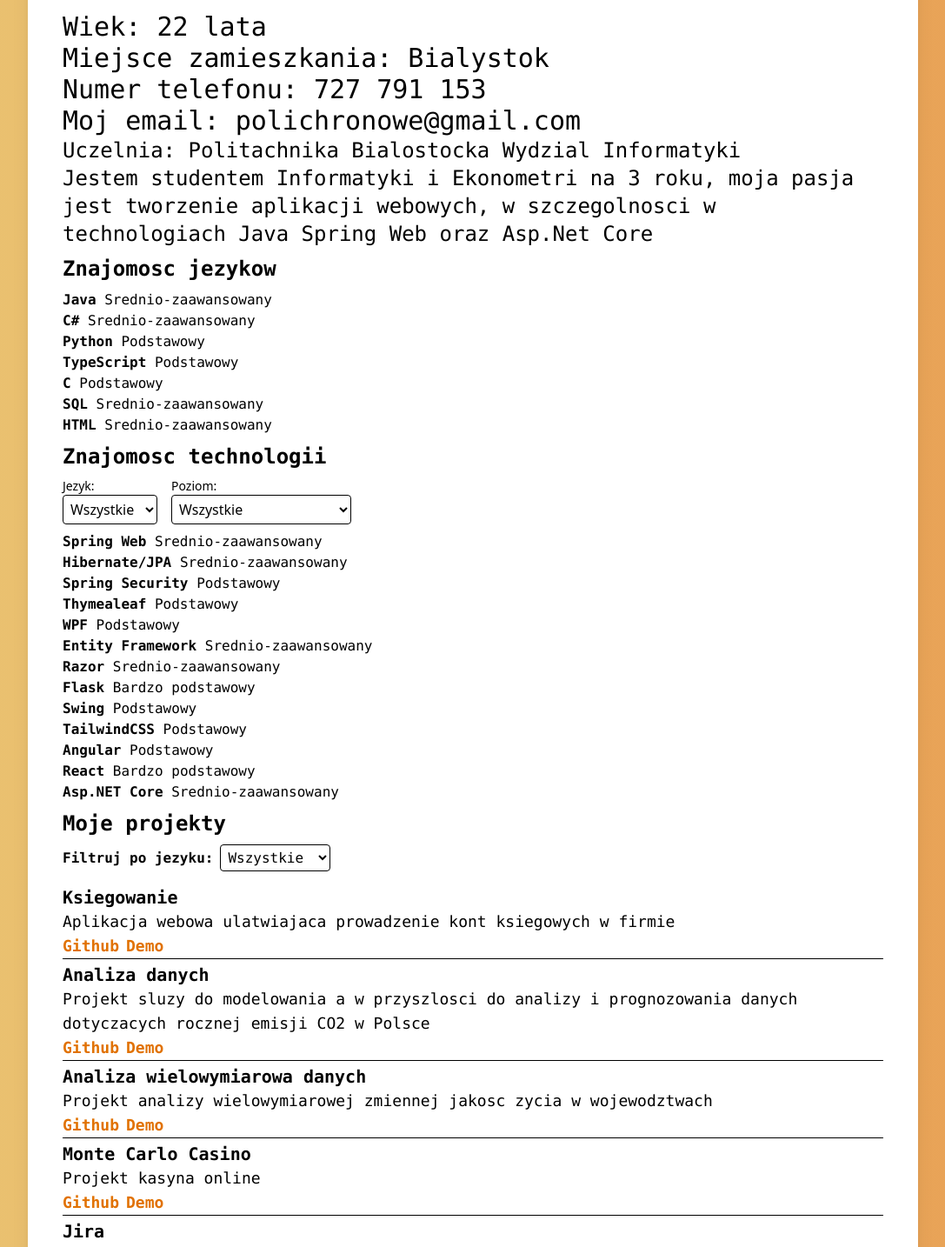
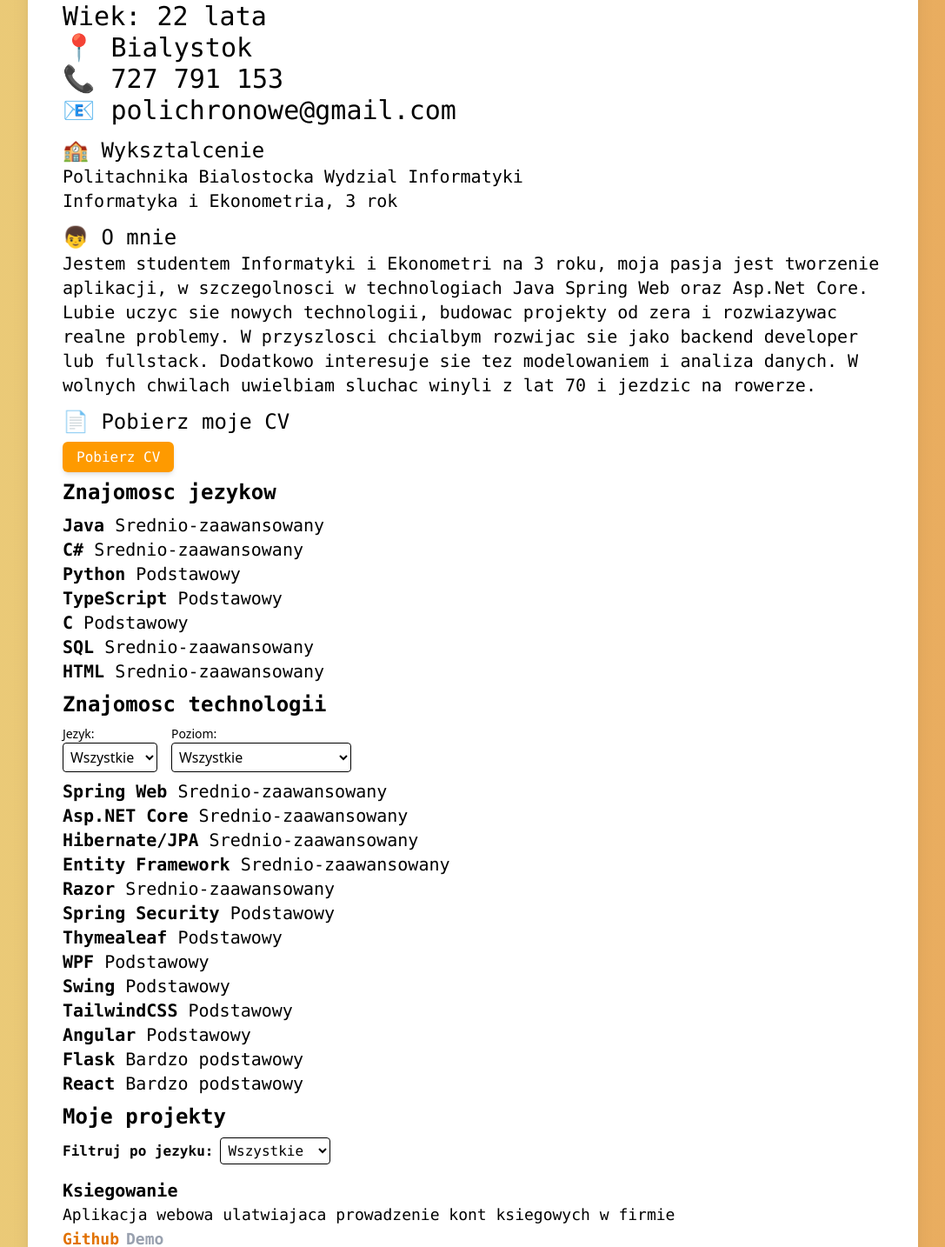
Before and after one commit to kubacki03/kubacki03.github.io, a React (Vite) app in the folder mojecv/: page / in a window 1280 px wide. Shown: the part 99-1533 px from the top of the page at 87% size, without its empty margins (96-1183 px from the left). Built offline with nearby package versions, Linux system fonts and the light colour scheme.

Commit message:
final chyba

```diff
--- a/mojecv/index.html
+++ b/mojecv/index.html
@@ -4,7 +4,7 @@
     <meta charset="UTF-8" />
     <link rel="icon" type="image/svg+xml" href="/vite.svg" />
     <meta name="viewport" content="width=device-width, initial-scale=1.0" />
-    <title>Vite + React + TS</title>
+    <title>JakubDabrowski</title>
     <script src="https://cdn.jsdelivr.net/npm/@tailwindcss/browser@4"></script>
     <script type="module" src="/src/main.tsx"></script>
 
@@ -34,7 +34,7 @@
 <body>
     <div class="min-h-screen flex items-center justify-center animated-bg">
 
-        <div class="w-full max-w-5xl p-8 bg-white rounded-2xl shadow-xl">
+        <div class="w-full max-w-5xl p-8 bg-white rounded-2xl shadow-xl my-3">
             <div id="root"></div>
         </div>
     </div>
--- a/mojecv/src/MeComponent.tsx
+++ b/mojecv/src/MeComponent.tsx
@@ -1,6 +1,6 @@
 function MeComponent() {
     return (
-        nameElement
+        MeElement
     );
 }
 
@@ -13,19 +13,40 @@ const Me = {
     city: "Bialystok",
     age: 22,
     school: "Politachnika Bialostocka Wydzial Informatyki",
-    description: "Jestem studentem Informatyki i Ekonometri na 3 roku, moja pasja jest tworzenie aplikacji webowych, w szczegolnosci w technologiach Java Spring Web oraz Asp.Net Core"
+    course: "Informatyka i Ekonometria",
+    year: 3,
+    description: "Jestem studentem Informatyki i Ekonometri na 3 roku, moja pasja jest tworzenie aplikacji, w szczegolnosci w technologiach Java Spring Web oraz Asp.Net Core. Lubie uczyc sie nowych technologii, budowac projekty od zera i rozwiazywac realne problemy. W przyszlosci chcialbym rozwijac sie jako backend developer lub fullstack. Dodatkowo interesuje sie tez modelowaniem i analiza danych. W wolnych chwilach uwielbiam sluchac winyli z lat 70 i jezdzic na rowerze."
 }
 
 
-const nameElement =
+const MeElement =
     <>
         <h1 className="font-bold text-4xl font-mono m-2 ">{Me.name} {Me.surname}</h1>
         <h2 className="font-mono text-3xl mx-2">Wiek: {Me.age} lata</h2>
-        <h2 className="font-mono text-3xl mx-2">Miejsce zamieszkania: {Me.city}</h2>
-        <h2 className="font-mono text-3xl mx-2">Numer telefonu: {Me.phone} </h2>
-        <h2 className="font-mono text-3xl mx-2"> Moj email: {Me.email}</h2>
-        <h2 className="font-mono text-2xl mx-2">Uczelnia: {Me.school}</h2>
-        <h3 className="font-mono text-2xl mx-2">{Me.description}</h3>
+        <h2 className="font-mono text-3xl mx-2">&#128205; {Me.city}</h2>
+        <h2 className="font-mono text-3xl mx-2">&#128222; {Me.phone} </h2>
+        <h2 className="font-mono text-3xl mx-2"> &#128231; {Me.email}</h2>
+
+        <div className="my-3">
+            <h2 className="font-mono text-2xl mx-2 ">&#127979; Wyksztalcenie</h2>
+            <p className="font-mono text-xl mx-2">{Me.school}</p>
+            <p className="font-mono text-xl mx-2">{Me.course}, {Me.year} rok</p>
+        </div>
+
+        <h3 className="font-mono text-2xl mx-2">&#128102; O mnie</h3>
+        <h3 className="font-mono text-xl mx-2">{Me.description}</h3>
+
+        <h3 className="font-mono text-2xl mx-2 mt-3" > &#128196; Pobierz moje CV</h3>
+        <div className="mx-2 my-3">
+            <a
+                href="/Jakub_Dabrowski_CV.pdf"
+                download
+                className="bg-amber-500 hover:bg-amber-600 text-white font-mono px-4 py-2 rounded-md shadow-md transition duration-300"
+            >
+                 Pobierz CV
+            </a>
+        </div>
     </>
 
+
 export default MeComponent;
--- a/mojecv/src/Projects.tsx
+++ b/mojecv/src/Projects.tsx
@@ -32,17 +32,36 @@ function Projects() {
                         <h1 className="font-mono text-xl font-bold">{pro.name}</h1>
                         <h2 className="font-mono text-lg">{pro.description}</h2>
                         <p>
-                            <button className="font-mono relative text-amber-600 transition-all duration-300 hover:text-blue-500 hover:animate-pulse text-lg font-semibold" onClick={() => window.open(pro.github, "_blank")}>
+                            <button
+                                className="font-mono relative text-amber-600 transition-all duration-300 hover:text-blue-500 hover:animate-pulse text-lg font-semibold"
+                                onClick={() => window.open(pro.github, "_blank")}
+                            >
                                 Github
                             </button>
 
-                            <button className="font-mono relative text-amber-600 transition-all duration-300 hover:text-green-800 hover:animate-pulse mx-2 text-lg font-semibold" onClick={() => window.open(pro.demo, "_blank")}>
-                                Demo
-                            </button>
+                            <div className="inline-block relative group mx-2">
+                                <button
+                                    className={`font-mono relative text-lg font-semibold transition-all duration-300 ${pro.demo
+                                            ? "text-amber-600 hover:text-green-800 hover:animate-pulse"
+                                            : "text-gray-400 cursor-not-allowed"
+                                        }`}
+                                    onClick={pro.demo ? () => window.open(pro.demo, "_blank") : undefined}
+                                    disabled={!pro.demo}
+                                >
+                                    Demo
+                                </button>
+                                {!pro.demo && (
+                                    <span className="absolute bottom-full left-1/2 -translate-x-1/2 mb-1 whitespace-nowrap bg-black text-white text-xs px-2 py-1 rounded opacity-0 group-hover:opacity-100 transition-opacity duration-200">
+                                        Demo niedostepne
+                                    </span>
+                                )}
+                            </div>
+
                             <hr />
                         </p>
                     </li>
                 ))}
+
             </ul>
         </div>
     );
@@ -60,11 +79,11 @@ type Project = {
 
 
 const projects: Project[] = [
-    { lang: "Python", name: "Ksiegowanie", description: "Aplikacja webowa ulatwiajaca prowadzenie kont ksiegowych w firmie", github: "https://github.com/kubacki03/AccountingWebApp.git", demo: "saa" },
-    { lang: "Python", name: "Analiza danych", description: "Projekt sluzy do modelowania a w przyszlosci do analizy i prognozowania danych dotyczacych rocznej emisji CO2 w Polsce", github: "https://github.com/kubacki03/PythonProject.git", demo: "saa" },
-    { lang: "Python", name: "Analiza wielowymiarowa danych", description: "Projekt analizy wielowymiarowej zmiennej jakosc zycia w wojewodztwach", github: "https://github.com/kubacki03/statWebApp.git", demo: "saa" },
-    { lang: "C#", name: "Monte Carlo Casino", description: "Projekt kasyna online", github: "https://github.com/kubacki03/MonteCarlo-Casino.git", demo: "https://drive.google.com/file/d/10lQV5FzIoWe3IUnJnW6jPc_q2rL5V7pw/view?usp=drive_link" },
-    { lang: "C#", name: "Jira", description: "Jira-like projekt do zarzadzania projektami", github: "https://github.com/kubacki03/Jira.git", demo: "https://drive.google.com/file/d/16lScJfdYcOq7r1IZF9qea8wEJddNo-K3/view?usp=drive_link" },
+    { lang: "Python", name: "Ksiegowanie", description: "Aplikacja webowa ulatwiajaca prowadzenie kont ksiegowych w firmie", github: "https://github.com/kubacki03/AccountingWebApp.git", demo: "" },
+    { lang: "Python", name: "Analiza danych", description: "Projekt sluzy do modelowania a w przyszlosci do analizy i prognozowania danych dotyczacych rocznej emisji CO2 w Polsce", github: "https://github.com/kubacki03/PythonProject.git", demo: "" },
+    { lang: "Python", name: "Analiza wielowymiarowa danych", description: "Projekt analizy wielowymiarowej zmiennej jakosc zycia w wojewodztwach", github: "https://github.com/kubacki03/statWebApp.git", demo: "" },
+    { lang: "C#", name: "Monte Carlo Casino", description: "Projekt kasyna online", github: "https://github.com/kubacki03/MonteCarlo-Casino.git", demo: "https://drive.google.com/file/d/10lQV5FzIoWe3IUnJnW6jPc_q2rL5V7pw/view?usp=sharing" },
+    { lang: "C#", name: "Jira", description: "Jira-like projekt do zarzadzania projektami", github: "https://github.com/kubacki03/Jira.git", demo: "https://drive.google.com/file/d/16lScJfdYcOq7r1IZF9qea8wEJddNo-K3/view?usp=sharing" },
     { lang: "C#", name: "Sklep Online", description: "sklep online z rozszerzonymi funkcjonalnosciami", github: "https://github.com/kubacki03/Sklep-Online-WebApp.git", demo: "https://youtu.be/gEpwFOSvnXw" },
     { lang: "C#", name: "Hotel", description: "Hotel-WebApp to prosta strona internetowa umozliwiajaca logowanie oraz rezerwacje pokoi w hotelu", github: "https://github.com/kubacki03/Hotel-WebApp.git", demo: "https://youtu.be/Njk9nd5GJx4" },
     { lang: "C#", name: "Duolingo type app", description: "Aplikacja webowa stworzona do nauki jezykow obcych, ktora wykorzystuje OpenAI API do generowania dynamicznych materialow edukacyjnych, zadan praktycznych oraz quizow.", github: "https://github.com/kubacki03/Duolingo.git", demo: "https://youtu.be/dCM9Afysi50" },
@@ -72,7 +91,7 @@ const projects: Project[] = [
     { lang: "C", name: "Interpreter polecen Linux", description: "Projekt cmd, ktory wykonuje skrypty, obsluguje potoki, przekierowywanie std i obsluge sygnalow oraz wspolbieznosc", github: "https://github.com/kubacki03/Podstawowe-cmd-dla-linux.git", demo: "" },
     { lang: "Java", name: "Music Center", description: "Aplikacja do podgladu statystyk z spotify i lastfm, daje tez mozliwosc komentowania i oceniania artystow oraz polecen na podstawie gustu", github: "https://github.com/kubacki03/Spotify-Stats-SwingApp.git", demo: "https://youtu.be/neGxNlNFvbY" },
     { lang: "Java", name: "BarberShop", description: "Aplikacja do rezerwacji wizyt w barbershopie", github: "https://github.com/kubacki03/BarberWeb.git", demo: "https://youtu.be/UMDIT9wWuG4" },
-    { lang: "Java", name: "Backend do to-do-list like aplikacji", description: "Aplikacja, ktora sluzy za backend do apki typu To-Do-List.", github: "https://github.com/kubacki03/ToDoListJavaBackend.git", demo: "https://github.com/kubacki03/ToDoList.git" },
+    { lang: "Java", name: "Backend do to-do-list like aplikacji", description: "Aplikacja, ktora sluzy za backend do apki typu To-Do-List.", github: "https://github.com/kubacki03/ToDoListJavaBackend.git", demo: "https://youtu.be/3r_7X_QT2Ak" },
     { lang: "TypeScript", name: "Frontend do to-do-list aplikacji", description: "Aplikacja w Angularze, ktora sluzy jako frontend", github: "https://github.com/kubacki03/ToDoList.git", demo: "https://youtu.be/3r_7X_QT2Ak" },
 ]
 
--- a/mojecv/src/Skills.tsx
+++ b/mojecv/src/Skills.tsx
@@ -4,7 +4,7 @@ function Skills() {
             <h2 className="m-2 font-mono text-2xl font-bold">Znajomosc jezykow</h2>
             <ul className="mx-2">
                 {languages.map((lang) => (
-                    <li key={lang.id} className="font-mono">
+                    <li key={lang.id} className="font-mono text-xl">
                         <strong>{lang.name}</strong>  {lang.avgLevel}
                     </li>
                 ))}
--- a/mojecv/src/Technologies.tsx
+++ b/mojecv/src/Technologies.tsx
@@ -48,7 +48,7 @@ function Technologies() {
 
             <ul className="mx-2">
                 {filteredTechnologies.map((tech) => (
-                    <li key={tech.id} className="font-mono">
+                    <li key={tech.id} className="font-mono text-xl">
                         <strong>{tech.name}</strong> {tech.level}
                     </li>
                 ))}
@@ -77,12 +77,35 @@ const technologies: Technology[] = [
 
     },
     {
+        id: 13,
+        name: "Asp.NET Core",
+        language: "C#",
+        level: "Srednio-zaawansowany",
+        projects: []
+    },
+
+    {
         id: 2,
         name: "Hibernate/JPA",
         level: "Srednio-zaawansowany",
         language: "Java",
         projects: []
 
+
+    },
+    {
+        id: 6,
+        name: "Entity Framework",
+        level: "Srednio-zaawansowany",
+        language: "C#",
+        projects: []
+    },
+    {
+        id: 7,
+        name: "Razor",
+        level: "Srednio-zaawansowany",
+        language: "C#",
+        projects: []
 
     },
     {
@@ -106,28 +129,7 @@ const technologies: Technology[] = [
         language: "C#",
         projects: []
     },
-    {
-        id: 6,
-        name: "Entity Framework",
-        level: "Srednio-zaawansowany",
-        language: "C#",
-        projects: []
-    },
-    {
-        id: 7,
-        name: "Razor",
-        level: "Srednio-zaawansowany",
-        language: "C#",
-        projects: []
 
-    },
-    {
-        id: 8,
-        name: "Flask",
-        language: "Python",
-        level: "Bardzo podstawowy",
-        projects: []
-    },
     {
         id: 9,
         name: "Swing",
@@ -149,6 +151,15 @@ const technologies: Technology[] = [
         level: "Podstawowy",
         projects: []
     },
+
+    {
+        id: 8,
+        name: "Flask",
+        language: "Python",
+        level: "Bardzo podstawowy",
+        projects: []
+    },
+
     {
         id: 12,
         name: "React",
@@ -156,13 +167,6 @@ const technologies: Technology[] = [
         level: "Bardzo podstawowy",
         projects: []
     },
-    {
-        id: 13,
-        name: "Asp.NET Core",
-        language: "C#",
-        level: "Srednio-zaawansowany",
-        projects: []
-    }
 
 
 
--- a/mojecv/src/main.tsx
+++ b/mojecv/src/main.tsx
@@ -8,7 +8,6 @@ import Projects from './Projects';
 
 createRoot(document.getElementById('root')!).render(
     <>
-    <h2>Komponenty</h2>
     <MeComponent />
     <Skills />
     <Technologies />
```
Also changed, not shown: 1 other file (tests, documents, lock files or other folders).
